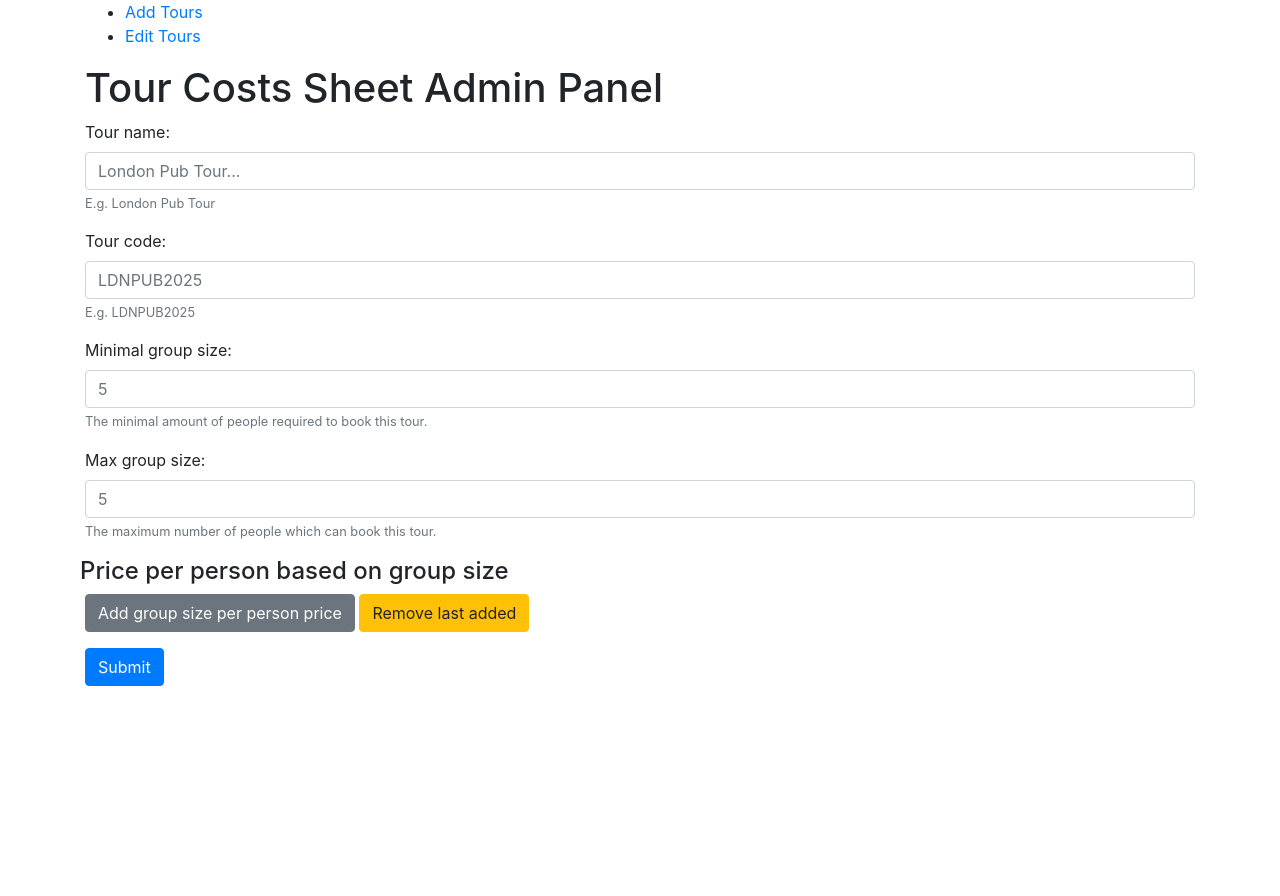
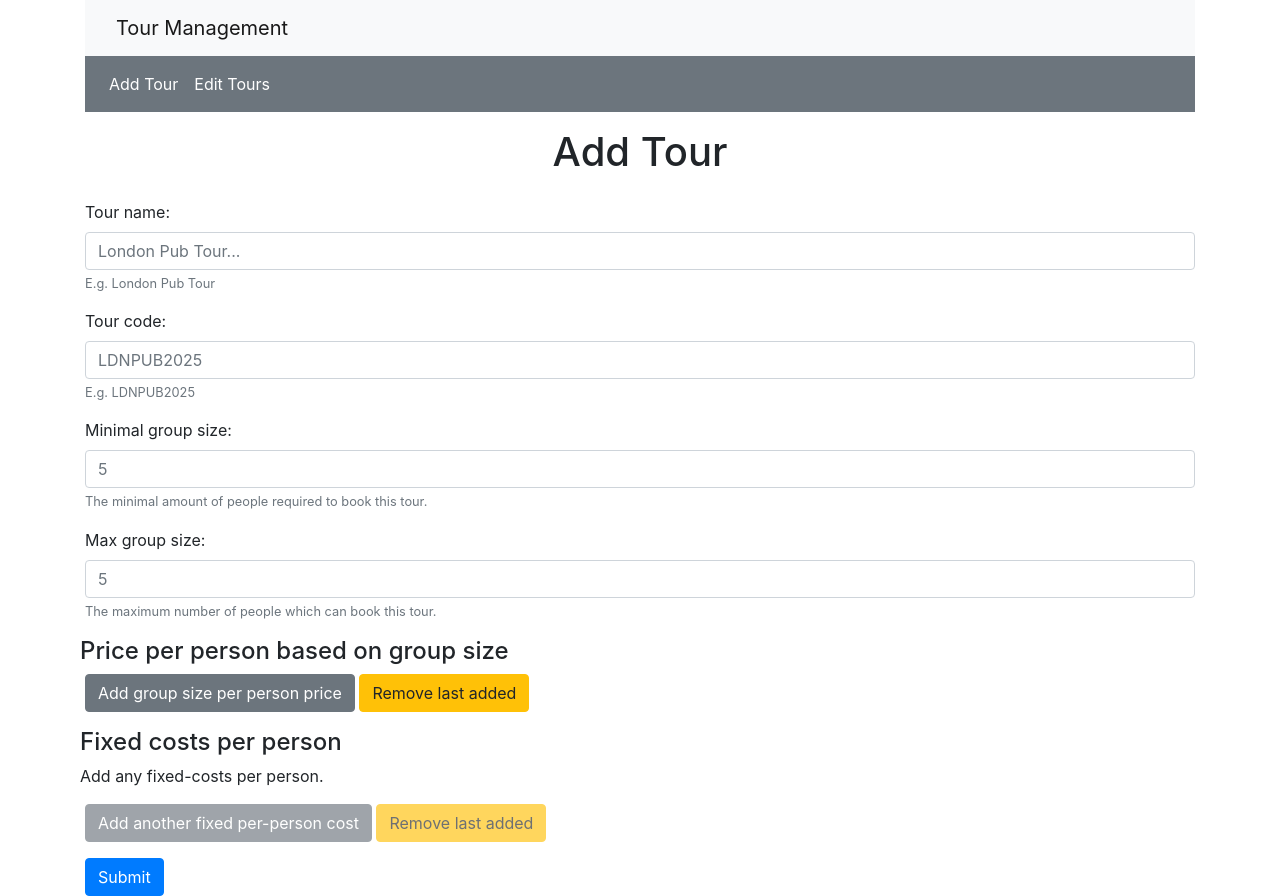
Before and after one commit to KarmaComputing/group-booking-calculator, a Flask app: page / in a window 1280 px wide. Before the commit the page ends 686 px from the top, so only its background shows below. Run offline with Flask 3, Linux system fonts and the light colour scheme; some libraries are stand-ins or nearby versions.

Commit message:
basic styling, required elements

```diff
--- a/templates/admin.html
+++ b/templates/admin.html
@@ -1,12 +1,16 @@
 {% extends "layout.html" %}
-{% block title %}Tour Costs Sheet Admin Panel{% endblock %}
+{% block title %}Add Tour{% endblock %}
 
 {% block content %}
 {% from 'macros/group_size_price_per_person_form_controls_template.html' import can_duplicate_price_per_person_group_size_form_controls_template as can_duplicate_price_per_person_group_size_form_controls_template %}
 {% import 'macros/group_size_price_per_person_form_controls_template.html' as group_size_price_per_person_form_controls %}
 
+{% from 'macros/fixed_person_cost_form_controls_template.html' import can_duplicate_fixed_person_cost_form_controls_template as can_duplicate_fixed_person_cost_form_controls_template %}
+{% import 'macros/fixed_person_cost_form_controls_template.html' as fixed_person_cost_form_controls %}
 
-    <h1>Tour Costs Sheet Admin Panel</h1>
+  <div class="row">
+    <div class="col-md-12">
+    <h1 class="mt-3 mb-4 text-center display-5">Add Tour</h1>
 
     <form method="POST" action="{{ url_for('add_tour') }}">
       <div class="form-group">
@@ -36,8 +40,12 @@
       {{ can_duplicate_price_per_person_group_size_form_controls_template() }}
       {{ group_size_price_per_person_form_controls.group_size_price_per_person_form_controls(price_per_person_group_size_form_controls_count=0) }}
 
+      {{ can_duplicate_fixed_person_cost_form_controls_template() }}
+      {{ fixed_person_cost_form_controls.fixed_person_cost_form_controls(fixed_person_cost_form_controls_count=0) }}
 
       <button type="submit" class="btn btn-primary">Submit</button>
     </form>
+    </div>
+  </div>
 
 {% endblock content %}
--- a/templates/edit_tour.html
+++ b/templates/edit_tour.html
@@ -10,7 +10,7 @@ can_duplicate_price_per_person_group_size_form_controls_template
 {% import 'macros/group_size_price_per_person_form_controls_template.html' as group_size_price_per_person_form_controls
 %}
 
-<h1>Edit Tour: {{ tour['name'] }}</h1>
+<h1 class="mt-3 mb-4 text-center display-5">Edit Tour: {{ tour['name'] }}</h1>
 
 {% with messages = get_flashed_messages() %}
 {% if messages %}
@@ -102,9 +102,9 @@ can_duplicate_price_per_person_group_size_form_controls_template
   {% endfor %}
   <div class="form-row">
     <div class="form-group col-md-12 mt-auto">
-      <button type="button" class="btn btn-secondary add-another-form-btn" id="add-another-fixed-per-person-cost">Add
+      <button type="button" class="btn btn-secondary add-another-form-btn" id="add-another-fixed-per-person-cost" disabled>Add
         another fixed per-person cost</button>
-      <button type="button" class="btn btn-warning remove-last-add-another">Remove last added</button>
+      <button type="button" class="btn btn-warning remove-last-add-another" disabled>Remove last added</button>
     </div>
   </div>
   <!-- End Fixed costs per person LOOP -->
--- a/templates/layout.html
+++ b/templates/layout.html
@@ -11,34 +11,51 @@
     <link rel="stylesheet" href="https://cdn.jsdelivr.net/npm/bootstrap@4.0.0/dist/css/bootstrap.min.css"
         integrity="sha384-Gn5384xqQ1aoWXA+058RXPxPg6fy4IWvTNh0E263XmFcJlSAwiGgFAW/dAiS6JXm" crossorigin="anonymous">
     <style>
-    <!-- Bootstrap overrides -->
-    .form-control {
-        color: #fff;
-    }
+        <!-- Bootstrap overrides
+        -->
+        .form-control
+        {
+        color:
+        #fff;
+        }
     </style>
 
-    <title>{% block title %}{% endblock %} - My Webpage</title>
+    <title>{% block title %}{% endblock %} - Tour Management</title>
     {% endblock head %}
 </head>
 
 <body>
     <div class="container">
 
-        <nav>
-            <ul>
-                <li><a href="{{ url_for('index') }}">Add Tours</a></li>
-                <li><a href="{{ url_for('list_tours') }}">Edit Tours</a></li>
-            </ul>
+        <!-- Primary Navbar (Branding Only) -->
+        <nav class="navbar navbar-light bg-light">
+            <div class="container-fluid">
+                <a class="navbar-brand" href="{{ url_for('index') }}">Tour Management</a>
+            </div>
+        </nav>
+
+        <!-- Secondary Navigation (Full Width for Navigation Links) -->
+        <nav class="navbar navbar-expand bg-secondary">
+            <div class="container">
+                <div class="navbar-nav">
+                    <a class="nav-link text-white" href="{{ url_for('index') }}">Add Tour</a>
+                    <a class="nav-link text-white" href="{{ url_for('list_tours') }}">Edit Tours</a>
+                </div>
+            </div>
         </nav>
 
 
         {% with messages = get_flashed_messages() %}
         {% if messages %}
-        <ul class=flashes>
-            {% for message in messages %}
-            <li>{{ message }}</li>
-            {% endfor %}
-        </ul>
+        <div class="row">
+            <div class="col-md-12">
+                {% for message in messages %}
+                <div class="alert alert-success mt-3" role="alert">
+                    {{ message }}
+                </div>
+                {% endfor %}
+            </div>
+        </div>
         {% endif %}
         {% endwith %}
 
--- a/templates/macros/fixed_person_cost_form_controls_template.html
+++ b/templates/macros/fixed_person_cost_form_controls_template.html
@@ -1,3 +1,46 @@
+{% macro can_duplicate_fixed_person_cost_form_controls_template() -%}
+<!-- Fixed per person cost form controls template -->
+<div class="form-row can-duplicate" data-form-control-collection-name="fixed_person_cost_form_controls" hidden>
+    <div class="form-group col-md-6">
+        <label for="fixed_per_person_cost_name-">Name of the fixed per-person cost</label>
+        <input type="text" class="form-control" name="fixed_per_person_cost_name-" id="fixed_per_person_cost_name-"
+            placeholder="Zoo entrance..." required>
+    </div>
+    <div class="form-group col-md-6">
+        <label for="fixed_per_person_cost_amount-">Amount</label>
+        <div class="input-group-prepend">
+            <div class="input-group-text">&pound;</div>
+            <input type="number" class="form-control" name="fixed_per_person_cost_amount-"
+                id="fixed_per_person_cost_amount-" placeholder="65" required>
+        </div>
+    </div>
+</div>
+<!-- End Fixed per person cost form controls template -->
+{%- endmacro %}
+
+{% macro can_duplicate_fixed_person_cost_form_controls(tour=None, index=0,
+fixed_person_cost_form_controls_count=0) -%}
+<div class="form-row can-duplicate" data-form-control-collection-name="fixed_person_cost_form_controls">
+    <div class="form-group col-md-6">
+        <label for="fixed_per_person_cost_name-{{ loop.index0	}}">Name of the fixed per-person cost</label>
+        <input type="text" class="form-control" id="fixed_per_person_cost_name-{{ loop.index0	}}"
+            name="fixed_per_person_cost_name-{{ loop.index0	}}" value="{{ fix_cost_per_person['name'] }}"
+            placeholder="Zoo entrance...">
+    </div>
+    <div class="form-group col-md-6">
+        <label for="fixed_per_person_cost_amount-{{ loop.index0	}}">Amount</label>
+        <div class="input-group-prepend">
+            <div class="input-group-text">&pound;</div>
+            <input type="number" class="form-control" id="fixed_per_person_cost_amount-{{ loop.index0	}}"
+                name="fixed_per_person_cost_amount-{{ loop.index0	}}" value="{{ fix_cost_per_person['amount'] }}"
+                placeholder="65">
+        </div>
+    </div>
+</div>
+{%- endmacro %}
+
+
+{% macro fixed_person_cost_form_controls(fixed_person_cost_form_controls_count=0, tour=None) -%}
 <div class="form-row">
     <h4>Fixed costs per person</h4>
 </div>
@@ -6,28 +49,13 @@
 </div>
 <input type="hidden" id="fixed_person_cost_form_controls_count" name="fixed_person_cost_form_controls_count"
     value="0" />
-<!-- Fixed per person cost form controls template -->
-<div class="form-row can-duplicate" data-form-control-collection-name="fixed_person_cost_form_controls" hidden>
-    <div class="form-group col-md-6">
-        <label for="fixed_per_person_cost_name-">Name of the fixed per-person cost</label>
-        <input type="text" class="form-control" name="fixed_per_person_cost_name-" id="fixed_per_person_cost_name-"
-            placeholder="Zoo entrance...">
-    </div>
-    <div class="form-group col-md-6">
-        <label for="fixed_per_person_cost_amount-">Amount</label>
-        <div class="input-group-prepend">
-            <div class="input-group-text">&pound;</div>
-            <input type="number" class="form-control" name="fixed_per_person_cost_amount-"
-                id="fixed_per_person_cost_amount-" placeholder="65">
-        </div>
-    </div>
-</div>
-<!-- End Fixed per person cost form controls template -->
+
 
 <div class="form-row">
     <div class="form-group col-md-12 mt-auto">
-        <button type="button" class="btn btn-secondary add-another-form-btn" id="add-another-fixed-per-person-cost">Add
+        <button type="button" class="btn btn-secondary add-another-form-btn" id="add-another-fixed-per-person-cost" disabled>Add
             another fixed per-person cost</button>
-        <button type="button" class="btn btn-warning remove-last-add-another">Remove last added</button>
+        <button type="button" class="btn btn-warning remove-last-add-another" disabled>Remove last added</button>
     </div>
 </div>
+{%- endmacro %}
--- a/templates/macros/group_size_price_per_person_form_controls_template.html
+++ b/templates/macros/group_size_price_per_person_form_controls_template.html
@@ -31,7 +31,7 @@
 price_per_person_group_size_form_controls_count=0) -%}
 <div class="form-row can-duplicate" data-form-control-collection-name="price_per_person_group_size_form_controls">
   <div class="form-group col-md-4">
-    <label for="min_people_group_size_price-">Min. Index is {{ index }}</label>
+    <label for="min_people_group_size_price-">Min</label>
     <input type="number" class="form-control" name="min_people_group_size_price-{{ index }}"
       id="min_people_group_size_price-{{ index }}" placeholder="1" {% if tour %}
       value="{{ tour['pricing_rules']['price_per_person_based_on_size_of_group'][index]['min'] }}" {% endif %} />
@@ -51,7 +51,7 @@ price_per_person_group_size_form_controls_count=0) -%}
         name="group_size_price_per_person-{{ index }}" id="group_size_price_per_person-{{ index }}" placeholder="100" {%
         if tour %}
         value="{{ tour['pricing_rules']['price_per_person_based_on_size_of_group'][index]['price_per_person'] }}" {%
-        endif %} />
+        endif %} required />
     </div>
     <small id="group_size_price_per_person_help-{{ index }}" class="form-text text-muted">Per person price for this
       group range size</small>
```
Also changed, not shown: templates/list-tours.html (+9 -7 lines).
